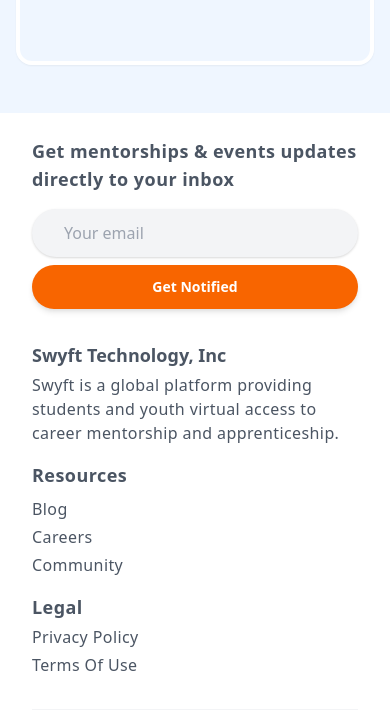
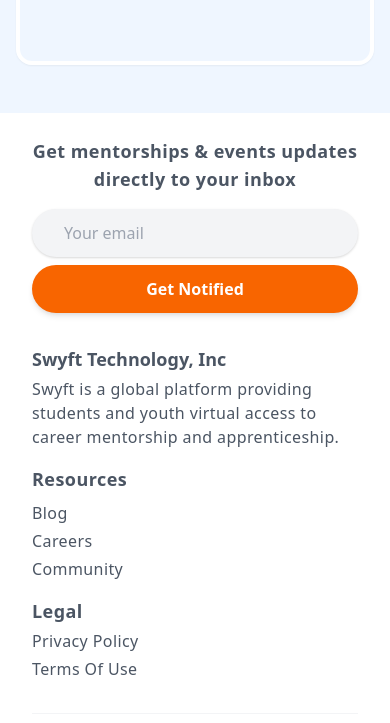
Before and after one commit to swyfttech/landing-page, a website: page dist/index.html in a window 390 px wide. Shown: the part 5307-6030 px from the top of the page. Drawn offline with nearby package versions, Linux system fonts and the light colour scheme.

Commit message:
Centered subscription text

```diff
--- a/dist/index.html
+++ b/dist/index.html
@@ -367,10 +367,10 @@
       <footer class="h-full w-full sm:max-w-7xl mx-auto px-8 sm:p-8 space-y-8 sm:space-y-12">
         <div class="get-notified flex justify-center">
           <div class="flex flex-col items-center sm:w-1/2 space-y-4">
-            <p class="text-lg text-gray-600 font-semibold tracking-wide">Get mentorships & events updates directly to your inbox</p>
+            <p class="text-lg text-gray-600 font-semibold tracking-wide text-center">Get mentorships & events updates directly to your inbox</p>
             <div class="w-full sm:flex sm:-space-x-6 space-y-2 sm:space-y-0">
               <input type="text" placeholder="Your email" class="w-full text-gray-600 sm:w-8/12 border-none ring-0 focus:border-none ring-0 focus:outline-none focus:ring-none bg-gray-100 px-8 py-3 rounded-3xl shadow sm:shadow-sm">
-              <button class="w-full sm:flex-1 bg-swyft-primary px-6 sm:px-8 py-3 rounded-3xl shadow-md text-white text-sm sm:text-lg sm:tracking-wide font-semibold">Get Notified</button>
+              <button class="w-full sm:flex-1 bg-swyft-primary px-6 sm:px-8 py-3 rounded-3xl shadow-md text-white sm:text-lg sm:tracking-wide font-semibold">Get Notified</button>
             </div>
           </div>
         </div>
```
